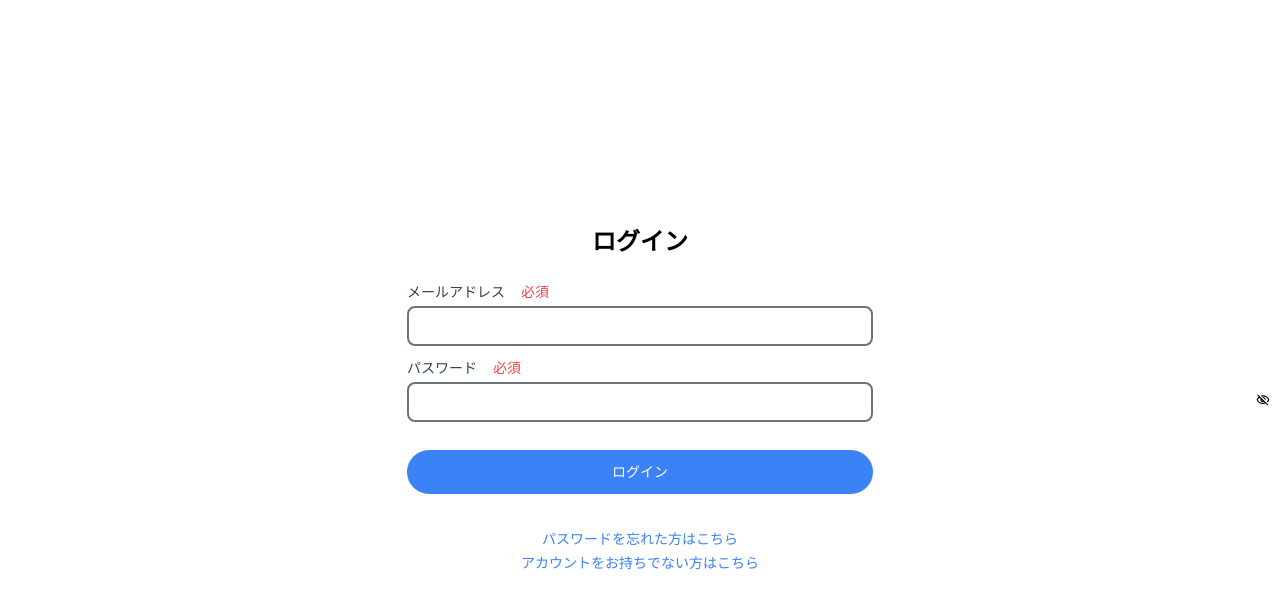
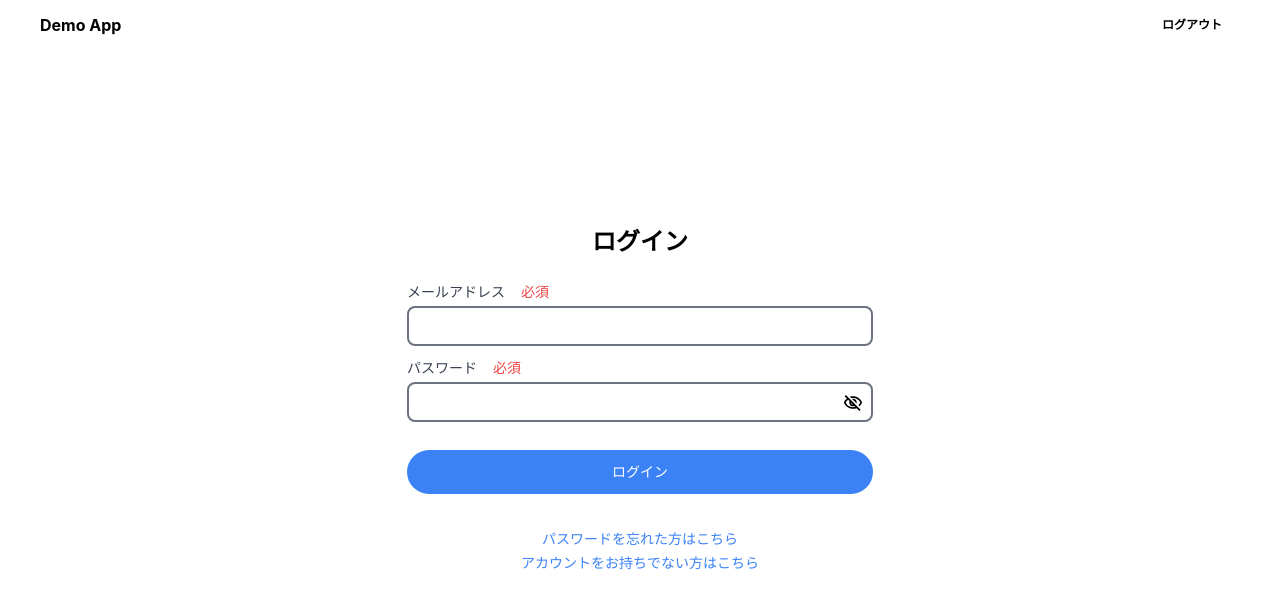
Before and after one commit to satou0515/react-django-app, a React (Create React App) app in the folder frontend/: page /login in a window 1280 px wide. Shown: the top 608 px of the page. Built offline with nearby package versions, Linux system fonts and the light colour scheme; no server answers; sample sign-in values are in the browser's storage.

Commit message:
ログイン周りの画面遷移

```diff
--- a/frontend/public/index.html
+++ b/frontend/public/index.html
@@ -24,7 +24,7 @@
       work correctly both with client-side routing and a non-root public URL.
       Learn how to configure a non-root public URL by running `npm run build`.
     -->
-    <title>React App</title>
+    <title>Demo App</title>
   </head>
   <body>
     <noscript>You need to enable JavaScript to run this app.</noscript>
--- a/frontend/src/App.js
+++ b/frontend/src/App.js
@@ -11,6 +11,7 @@ import "./App.css";
 import ForgetPassword from "./page/auth/ForgetPassword";
 import SignUp from "./page/auth/SignUp";
 import initializeApp from "./init";
+import DashboardRouter from "./page/dashboard/DashboardRouter";
 
 initializeApp();
 
@@ -47,6 +48,7 @@ function App() {
             }
           />
           <Route path="/forget-pass" element={<ForgetPassword />} />
+          <Route path="/home" element={<DashboardRouter />} />
         </Routes>
       </AuthProvider>
     </Router>
--- /dev/null
+++ b/frontend/src/component/common/header.js
@@ -0,0 +1,68 @@
+import React, { useContext } from 'react'
+import { Link, useNavigate } from 'react-router-dom';
+
+import { AuthContext } from '../../context/AuthContext';
+import { auth } from '../../firebase';
+
+const Header = () => {
+  const {user, logout} = useContext(AuthContext);
+  console.log("user: ", user);
+  const navigate = useNavigate();
+
+  const handleSignOut = () => {
+    auth.signOut();
+    navigate('/login');
+    logout();
+  }
+
+  const GuestHeader = () => {
+    return (
+      <header style={{ display: 'flex', justifyContent: 'space-between', alignItems: 'center', padding: '0.75rem', paddingLeft: '2.5rem', paddingRight: '2.5rem' }}>
+        <div>
+          <Link to='/login' style={{color: 'black', fontWeight: 'bold'}}>Demo App</Link>
+        </div>
+      </header>
+    );
+  };
+
+  const UserHeader = () => {
+    return (
+      <header style={{ position: 'fixed', display: 'flex', justifyContent: 'space-between', alignItems: 'center', width: '100%', padding: '0.5rem', paddingLeft: '2.5rem', paddingRight: '2.5rem', backgroundColor: '#fff' }}>
+        <Link to='/login' style={{color: 'black', fontWeight: 'bold'}}>Demo App</Link>
+        <div>
+          <button
+            type="submit"
+            onClick={handleSignOut}
+            style={{
+              width: '6rem',
+              paddingTop: '0.5rem',
+              paddingBottom: '0.5rem',
+              fontSize: '0.75rem',
+              fontWeight: 'bold',
+              borderRadius: '3rem',
+              cursor: 'pointer',
+              transition: 'background-color 0.3s, color 0.3s',
+            }}
+            onMouseOver={(e) => {
+              e.currentTarget.style.backgroundColor = '#3B82F6';
+              e.currentTarget.style.color = 'white';
+            }}
+            onMouseOut={(e) => {
+              e.currentTarget.style.backgroundColor = '';
+              e.currentTarget.style.color = '';
+            }}
+          >
+            ログアウト
+          </button>
+        </div>
+      </header>
+    );
+  };
+
+  return (
+    <>
+    {user ? <UserHeader /> : <GuestHeader />}
+    </>
+  )
+}
+export default Header;
--- /dev/null
+++ b/frontend/src/component/dashboard/Container.js
@@ -0,0 +1,10 @@
+import React from 'react'
+
+const Container = ({ children, style }) => {
+  return (
+    <div style={style}>
+      {children}
+    </div>
+  )
+}
+export default Container;
--- a/frontend/src/context/AuthContext.js
+++ b/frontend/src/context/AuthContext.js
@@ -1,15 +1,10 @@
-import React, { createContext, useContext, useEffect, useState } from "react";
+import React, { createContext, useEffect, useState } from "react";
 import { useNavigate } from "react-router-dom";
 
 import { auth } from "../firebase";
 import { signOut } from "firebase/auth";
-import { createUserWithEmailAndPassword } from "firebase/auth";
 
 export const AuthContext = createContext();
-
-export const useAuthContext = () => {
-  return useContext(AuthContext);
-}
 
 export const AuthProvider = ({ children }) => {
   const [user, setUser] = useState("");
@@ -29,8 +24,7 @@ export const AuthProvider = ({ children }) => {
   }, []);
 
   const login = (email, password) => {
-    createUserWithEmailAndPassword(auth, email, password);
-    navigate("/login");
+    navigate("/home");
   }
 
   const logout = () => {
--- a/frontend/src/page/auth/Home.js
+++ /dev/null
@@ -1,26 +0,0 @@
-import { auth } from '../../firebase';
-import { useHistory, Redirect  } from 'react-router-dom';
-import { useAuthContext } from '../context/AuthContext';
-
-const Home = () => {
-  const history = useHistory();
-  const { user } = useAuthContext();
-
-  const handleLogout = () => {
-    auth.signOut();
-    history.push('/login');
-  };
-
-  if (!user) {
-    return <Redirect to="/login" />;
-  } else {
-    return (
-      <div>
-        <h1>ホームページ</h1>
-        <button onClick={handleLogout}>ログアウト</button>
-      </div>
-    );
-  }
-};
-
-export default Home;
--- a/frontend/src/page/auth/Login.js
+++ b/frontend/src/page/auth/Login.js
@@ -1,15 +1,19 @@
-import React, { useEffect, useState } from "react";
-import { Container } from "@mui/material";
+import React, { useContext, useEffect, useState } from "react";
 import { MdOutlineVisibility } from "react-icons/md";
 import { MdOutlineVisibilityOff } from "react-icons/md";
 
 import { auth } from '../../firebase';
 import { signInWithEmailAndPassword } from "firebase/auth";
+import { AuthContext } from "../../context/AuthContext";
+import Header from "../../component/common/header";
+import Container from "../../component/dashboard/Container";
 
 const Login = (props) => {
   const [password, setPassword] = useState();
   const [email, setEmail] = useState();
   const [showPassword, setShowPassword] = useState();
+
+  const { login } = useContext(AuthContext);
 
   useEffect(() => {
     console.log("Login Page");
@@ -32,7 +36,8 @@ const Login = (props) => {
     e.preventDefault();
     signInWithEmailAndPassword(auth, email, password)
     .then((userCredential) => {
-      props.user = userCredential.user;
+      console.log(userCredential);
+      login(email, password);
     })
     .catch((error) => {
       console.log(error.message);
@@ -41,7 +46,8 @@ const Login = (props) => {
 
   return (
     <div className="h-screen overflow-hidden">
-      <Container className="h-full flex flex-col justify-center">
+      <Header />
+      <Container style={{ height: '100%', display: 'flex', flexDirection: 'column', justifyContent: 'center' }}>
         <div className="h-full flex justify-center">
           <div className="h-full max-w-[850px] flex-grow mx-24 px-24">
             <div className="h-full flex flex-col justify-center mx-24">
@@ -62,7 +68,7 @@ const Login = (props) => {
                     className="w-full p-2 mt-1 border-2 border-gray-500 rounded-lg foucus:outline-none foucus:border-blue-300"
                   />
                 </div>
-                <div className="mt-2">
+                <div className="mt-2" style={{ width: "100%", position: "relative" }}>
                   <label className="block font-midium text-gray-700">
                     パスワード<span className="pl-4 text-red-500">必須</span>
                   </label>
@@ -81,7 +87,7 @@ const Login = (props) => {
                     style={{
                       position: "absolute",
                       right: "10px",
-                      top: "50%",
+                      top: "70%",
                       transform: "translateY(-50%)",
                       background: "none",
                       border: "none",
@@ -89,9 +95,9 @@ const Login = (props) => {
                     }}
                   >
                     {showPassword ? (
-                      <MdOutlineVisibility />
+                      <MdOutlineVisibility size={20} />
                     ) : (
-                      <MdOutlineVisibilityOff />
+                      <MdOutlineVisibilityOff size={20} />
                     )}
                   </button>
                 </div>
--- /dev/null
+++ b/frontend/src/page/dashboard/DashboardRouter.js
@@ -0,0 +1,15 @@
+import React from 'react'
+import RootLayout from './RootLayout';
+import { Route, Routes } from 'react-router-dom';
+import Home from './Home';
+
+const DashboardRouter = () => {
+  return (
+    <RootLayout>
+      <Routes>
+        <Route path='/' element={<Home />} />
+      </Routes>
+    </RootLayout>
+  )
+}
+export default DashboardRouter;
--- /dev/null
+++ b/frontend/src/page/dashboard/Home.js
@@ -0,0 +1,113 @@
+import { Navigate  } from 'react-router-dom';
+import { AuthContext } from '../../context/AuthContext';
+import { useContext, useState } from 'react';
+import { Box, Container, Fade, Modal, Typography } from '@mui/material';
+import AllPost from '../../component/dashboard/AllPost';
+import PostDialog from './PostDialog';
+
+const Home = () => {
+  const { user } = useContext(AuthContext);
+
+  const [open, setOpen] = useState(false);
+
+
+  const handleClickOpen = () => {
+    setOpen(true);
+  };
+  const handleClose = () => {
+    setOpen(false);
+  };
+
+  const handleHover = (e) => {
+    e.target.style.backgroundColor = '#2563EB'; // hover:bg-blue-700
+  };
+  const handleLeave = (e) => {
+    e.target.style.backgroundColor = '#3B82F6'; // bg-blue-500
+  };
+
+  if (!user) {
+    return <Navigate to="/login" />;
+  } else {
+    return (
+      <Container style={ContainerStyle()}>
+        <div style={BodyStyle()}>
+          <div>
+            <button
+              style={ButtonStyle()}
+              onMouseEnter={handleHover}
+              onMouseLeave={handleLeave}
+              onClick={handleClickOpen}
+            >
+              ポストする
+            </button>
+          </div>
+          <div style={PostBodyStyle()}>
+            <AllPost />
+          </div>
+          <Modal
+            aria-labelledby='transition-model-title'
+            aria-describedby='transition-modal-description'
+            open={open}
+            onClose={handleClose}
+          >
+            <Fade in={open}>
+              <Box style={ModalBoxStyle()}>
+                <PostDialog handleClose={handleClose} />
+              </Box>
+            </Fade>
+          </Modal>
+        </div>
+      </Container>
+    );
+  }
+};
+
+const ContainerStyle = () => ({
+  maxHeight: 'calc(100vh - 60px)',
+  width: '100vw',
+  margin: '0 auto',
+  padding: '2.5rem',
+  ...(window.innerWidth >= 640 && { padding: 'auto 2.5rem' }),
+  ...(window.innerWidth >= 720 && { padding: 'auto 3.5rem' }),
+  ...(window.innerWidth >= 1280 && { padding: 'auto 5rem' })
+});
+
+const BodyStyle = () => ({
+  width: '100%',
+  display: 'flex',
+  justifyContent: 'space-evenly',
+  padding: '20px',
+  paddingRight: '10%',
+  overflow: 'auto',
+});
+
+const PostBodyStyle = () => ({
+  width: '540px',
+  display: 'flex',
+  flexDirection: 'column',
+  alignItems: 'center',
+  justifyContent: 'center',
+  padding: '20px',
+  height: '100vh',
+  backgroundColor: '#f5f5f5',
+});
+
+const ButtonStyle = () => ({
+  position: 'fixed',
+  marginTop: '5rem',
+  padding: '0.75rem 1rem',
+  color: 'white',
+  backgroundColor: '#3B82F6',
+  borderRadius: '5rem',
+  cursor: 'pointer',
+  transition: 'background-color 0.3s',
+});
+
+const ModalBoxStyle = () => ({
+  display: 'flex',
+  justifyContent: 'center',
+  alignItems: 'center',
+  height: '100vh'
+});
+
+export default Home;
```
Also changed, not shown: frontend/src/page/auth/ForgetPassword.js (+6 -4 lines), frontend/src/page/auth/SignUp.js (+8 -2 lines).
